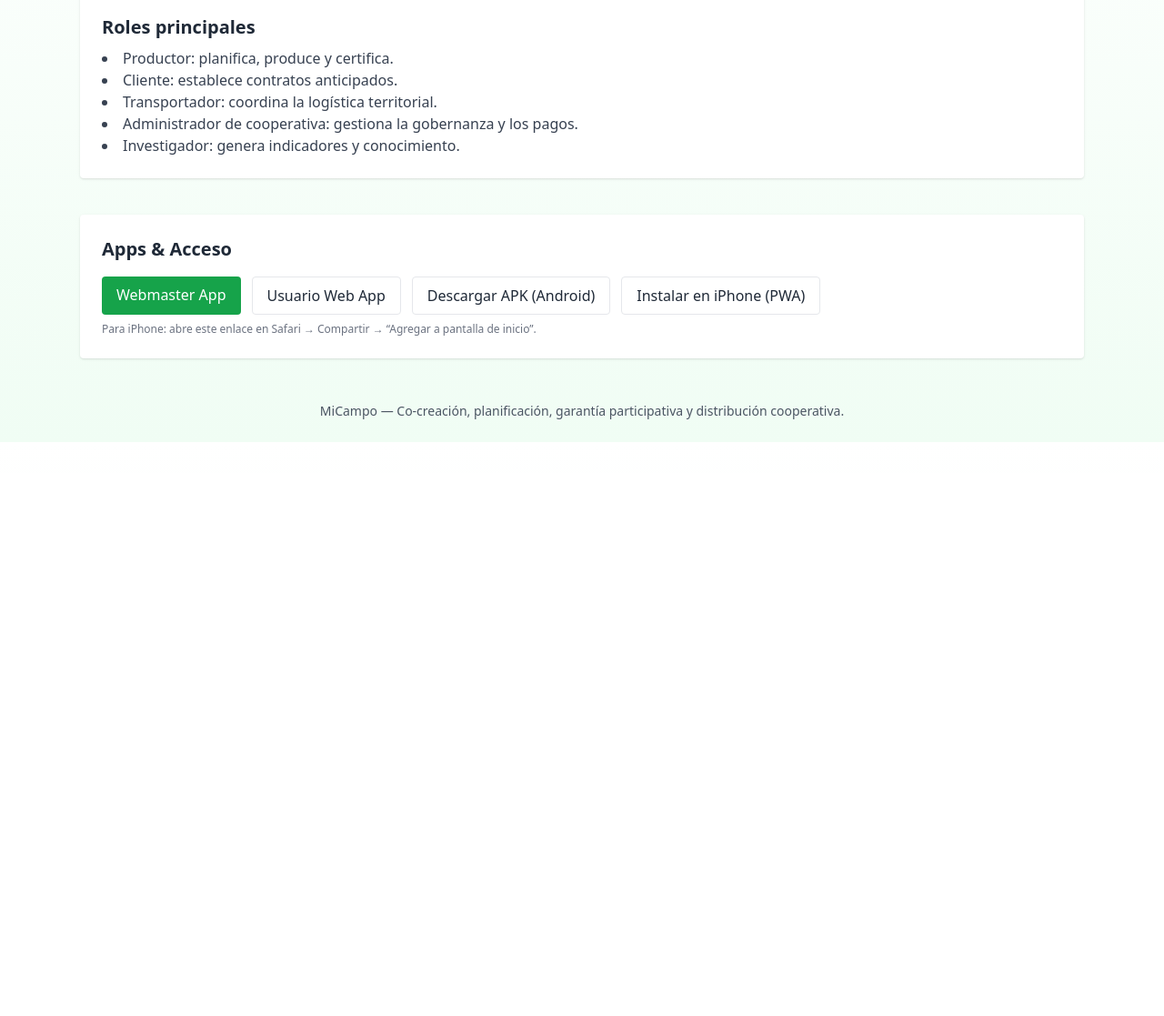
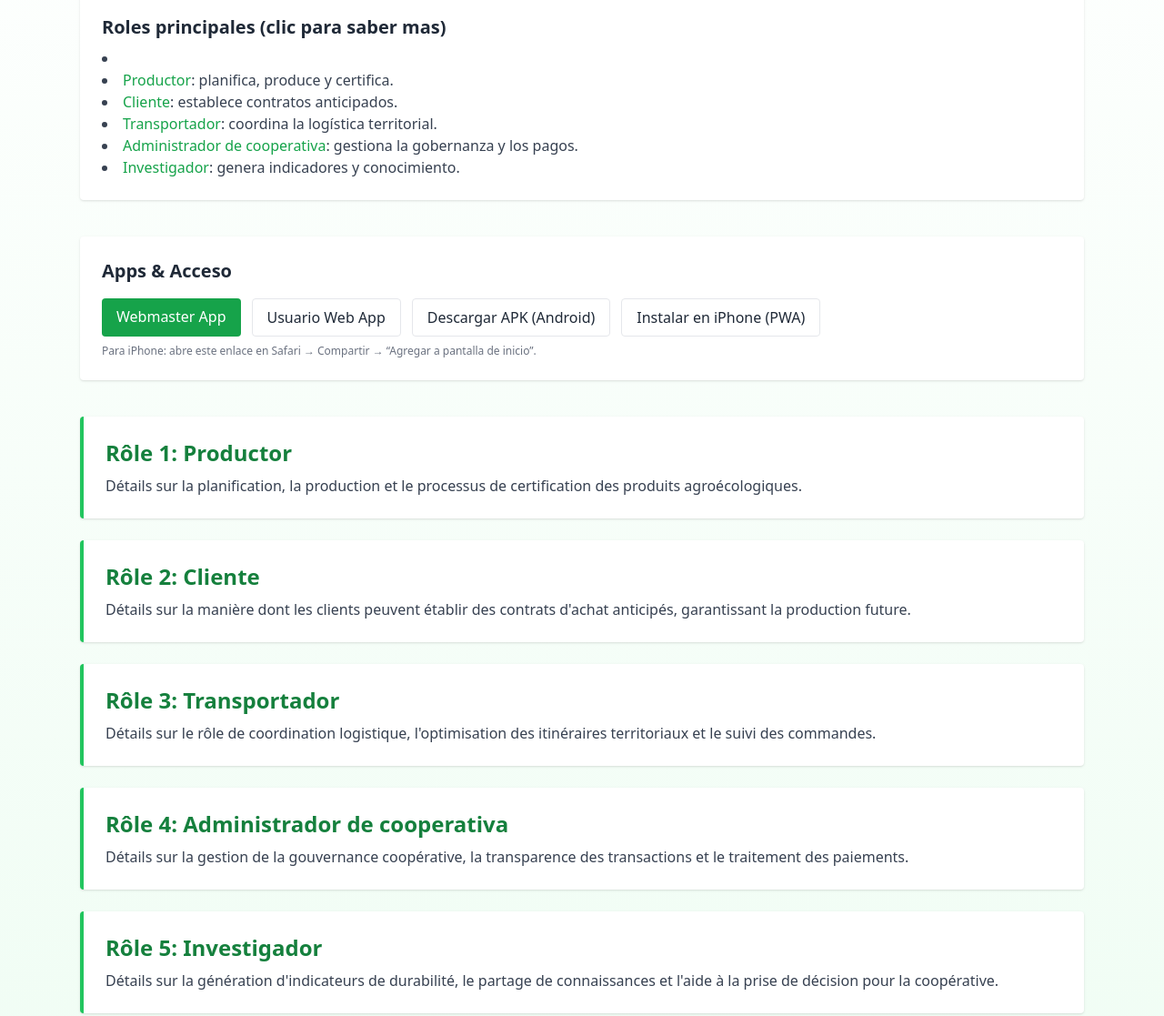
Before and after one commit to agroecomakers/Diagrammes-miCampo, a plain HTML site: page index.html in a window 1280 px wide. Shown: the part 280-1397 px from the top of the page at 91% size. Before the commit the page ends 800 px from the top, so only its background shows below. Drawn offline with nearby package versions, Linux system fonts and the light colour scheme.

Commit message:
add subsections

```diff
--- a/index.html
+++ b/index.html
@@ -28,13 +28,14 @@
     </section>
 
     <section id="roles" class="bg-white p-6 rounded shadow">
-      <h3 class="text-xl font-bold mb-2">Roles principales</h3>
+      <h3 class="text-xl font-bold mb-2">Roles principales (clic para saber mas)</h3>
       <ul class="list-disc list-inside text-gray-700">
-        <li>Productor: planifica, produce y certifica.</li>
-        <li>Cliente: establece contratos anticipados.</li>
-        <li>Transportador: coordina la logística territorial.</li>
-        <li>Administrador de cooperativa: gestiona la gobernanza y los pagos.</li>
-        <li>Investigador: genera indicadores y conocimiento.</li>
+        <li>
+        <li><a href="#productor" class="text-green-600 hover:underline font-medium">Productor</a>: planifica, produce y certifica.</li>
+        <li><a href="#cliente" class="text-green-600 hover:underline font-medium">Cliente</a>: establece contratos anticipados.</li>
+        <li><a href="#transportador" class="text-green-600 hover:underline font-medium">Transportador</a>: coordina la logística territorial.</li>
+        <li><a href="#administrador-coop" class="text-green-600 hover:underline font-medium">Administrador de cooperativa</a>: gestiona la gobernanza y los pagos.</li>
+        <li><a href="#investigador" class="text-green-600 hover:underline font-medium">Investigador</a>: genera indicadores y conocimiento.</li>
       </ul>
     </section>
 
@@ -48,6 +49,35 @@
       </div>
       <p class="text-xs text-gray-500 mt-2">Para iPhone: abre este enlace en Safari → Compartir → “Agregar a pantalla de inicio”.</p>
     </section>
+
+    <div class="grid gap-6">
+
+    <section id="productor" class="bg-white p-6 rounded shadow border-l-4 border-green-500">
+        <h3 class="text-2xl font-bold mb-2 text-green-700">Rôle 1: Productor</h3>
+        <p class="text-gray-700">Détails sur la planification, la production et le processus de certification des produits agroécologiques.</p>
+        </section>
+
+    <section id="cliente" class="bg-white p-6 rounded shadow border-l-4 border-green-500">
+        <h3 class="text-2xl font-bold mb-2 text-green-700">Rôle 2: Cliente</h3>
+        <p class="text-gray-700">Détails sur la manière dont les clients peuvent établir des contrats d'achat anticipés, garantissant la production future.</p>
+    </section>
+
+    <section id="transportador" class="bg-white p-6 rounded shadow border-l-4 border-green-500">
+        <h3 class="text-2xl font-bold mb-2 text-green-700">Rôle 3: Transportador</h3>
+        <p class="text-gray-700">Détails sur le rôle de coordination logistique, l'optimisation des itinéraires territoriaux et le suivi des commandes.</p>
+    </section>
+
+    <section id="administrador-coop" class="bg-white p-6 rounded shadow border-l-4 border-green-500">
+        <h3 class="text-2xl font-bold mb-2 text-green-700">Rôle 4: Administrador de cooperativa</h3>
+        <p class="text-gray-700">Détails sur la gestion de la gouvernance coopérative, la transparence des transactions et le traitement des paiements.</p>
+    </section>
+
+    <section id="investigador" class="bg-white p-6 rounded shadow border-l-4 border-green-500">
+        <h3 class="text-2xl font-bold mb-2 text-green-700">Rôle 5: Investigador</h3>
+        <p class="text-gray-700">Détails sur la génération d'indicateurs de durabilité, le partage de connaissances et l'aide à la prise de décision pour la coopérative.</p>
+    </section>
+
+</div>
   </main>
 
   <footer class="text-center py-6 text-sm text-gray-600">
```
